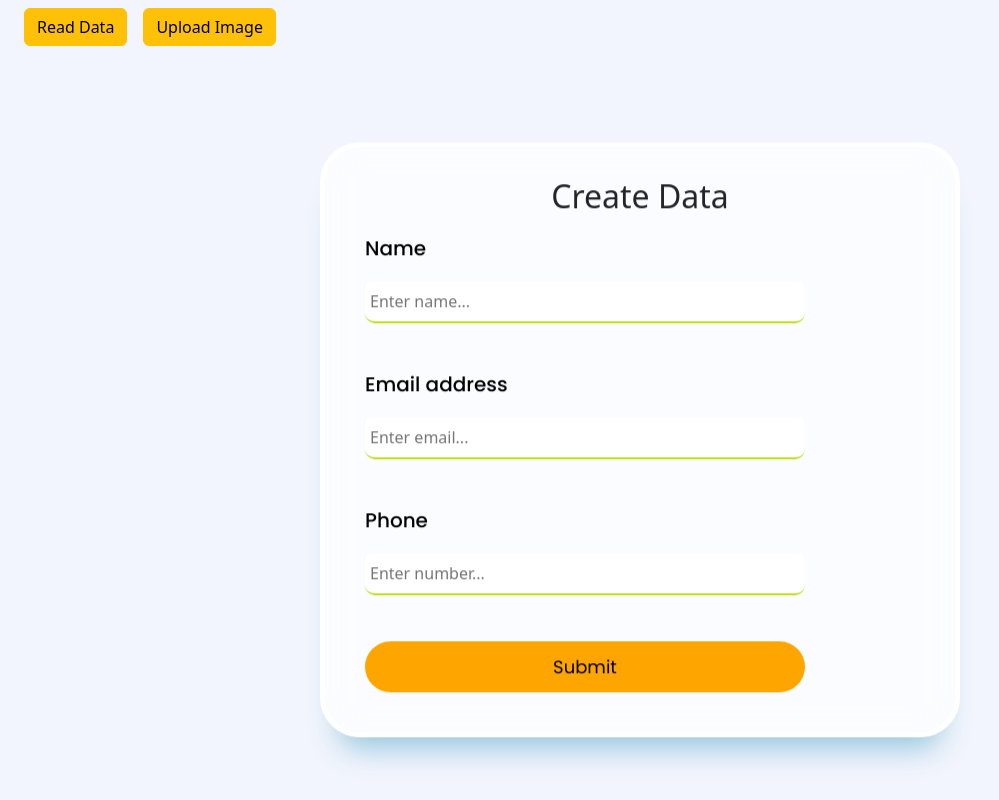
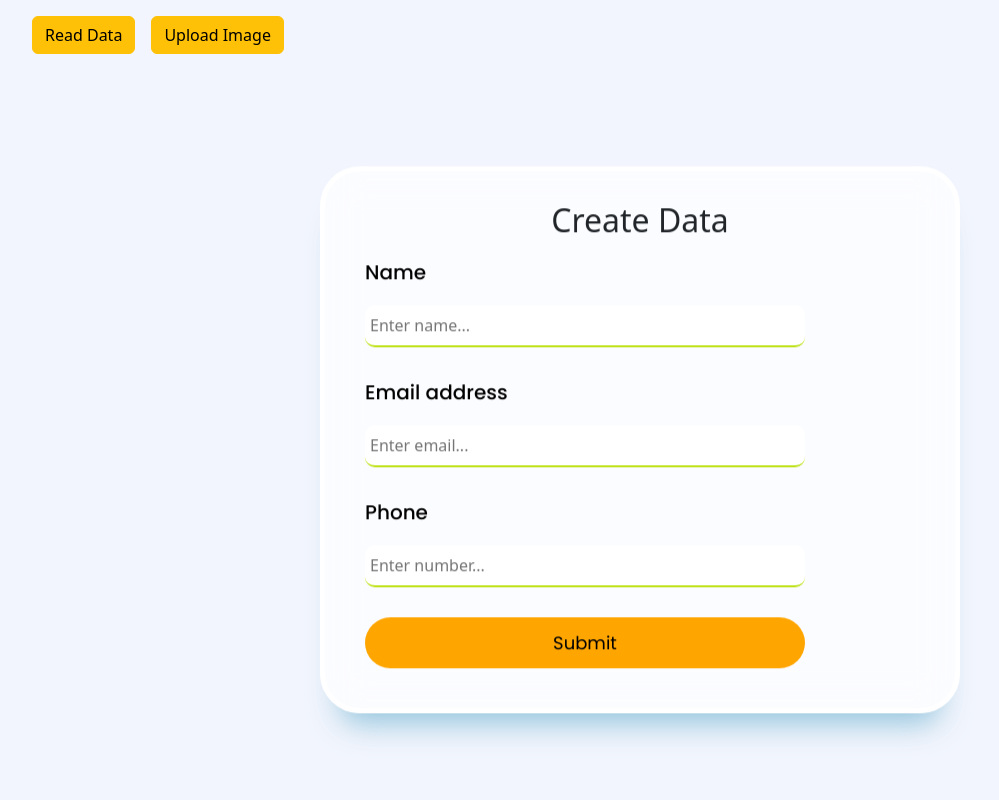
Before and after one commit to Mdsamir92/crud, a React (Create React App) app: page /home in a window 1280 px wide. Shown: the whole page, without its empty margins (0-999 px from the left). Built offline with nearby package versions, Linux system fonts and the light colour scheme.

Commit message:
Update Create.js

```diff
--- a/src/Create.js
+++ b/src/Create.js
@@ -32,7 +32,6 @@ function Create() {
     }
     else{
       Swal.fire({icon:"success",title:"wow",text:"submit successfully..."})
-
     }
 
     axios.post(
@@ -46,13 +45,12 @@ function Create() {
       navigate("/read");
     });
 
-
   }
 
   return (
     <div>
 
-      <div className='home-btn d-flex justify-content-between m-2  mb-2'>
+      <div className='home-btn d-flex justify-content-between m-3'>
 
 
         <div >
@@ -69,15 +67,15 @@ function Create() {
        <div className='form-container'>
        <h2>Create Data</h2>
         <form >
-          <div className="mb-3">
+          <div>
             <label className="form-label">Name</label> <br/>
             <input type="name"  placeholder='Enter name...' onChange={(e) => setName(e.target.value)}  required/>
           </div>
-          <div className="mb-3">
+          <div>
             <label className="form-label"  >Email address</label>
             <input type="email"  placeholder='Enter email...' onChange={(e) => setEmail(e.target.value)} required  />
           </div>
-          <div className="mb-3" >
+          <div>
             <label className="form-label">Phone </label> <br/>
             <input type="number"  placeholder='Enter number...' onChange={(e) => setPhone(e.target.value)} required  />
           </div>
```
